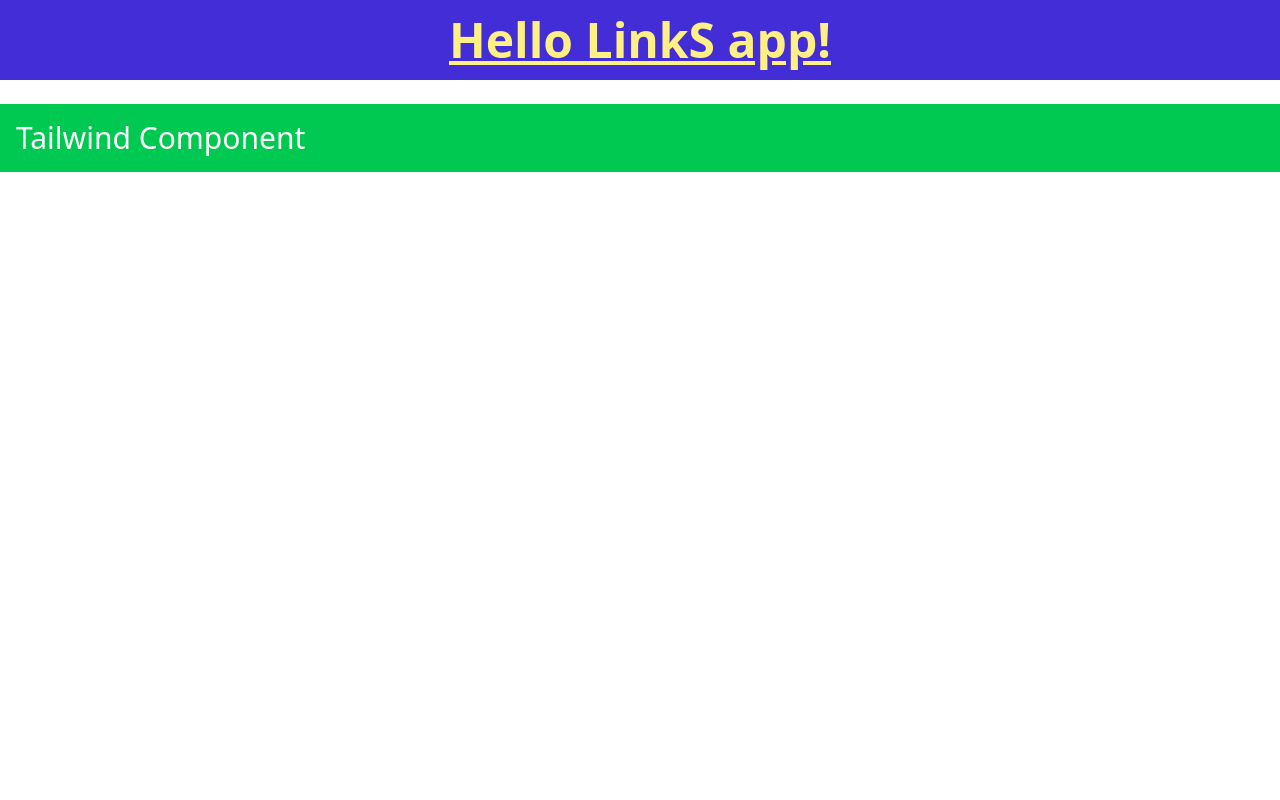
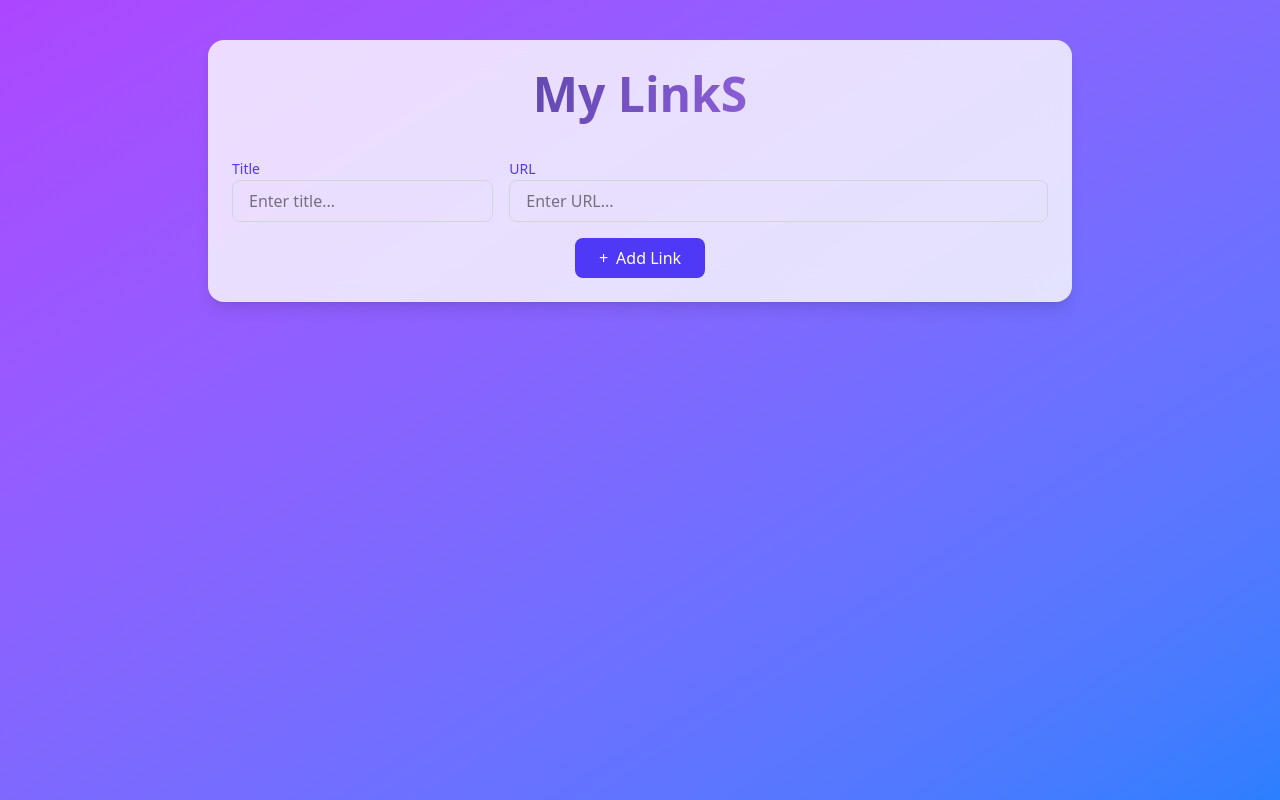
Before and after one commit to KrzyKerlin/LinkS, a Vue app in the folder frontend/: page / in a window 1280 px wide. Built offline with nearby package versions, Linux system fonts and the light colour scheme.

Commit message:
feat: Create LinkManager component

```diff
--- a/frontend/src/App.vue
+++ b/frontend/src/App.vue
@@ -1,15 +1,9 @@
 <script setup>
-import TailwindComponent from './components/TailwindComponent.vue';
+  import LinkManager from './components/LinkManager.vue';
 </script>
 
 <template>
-  <div class="bg-indigo-700 p-4">
-    <h1 class="text-5xl text-center font-bold underline text-yellow-200">
-      Hello LinkS app!
-    </h1>
-  </div>
-  <br />
-  <TailwindComponent />
+  <LinkManager />
 </template>
 
 <style scoped>
--- /dev/null
+++ b/frontend/src/components/LinkManager.vue
@@ -0,0 +1,71 @@
+<template>
+    <div class="min-h-screen bg-gradient-to-br from-purple-500 to-blue-500 py-10">
+        <div class="container mx-auto max-w-4xl px-4">
+            <div class="bg-white/80 backdrop-blur-lg rounded-2xl shadow-lg p-6">
+                <h1 class="text-5xl font-extrabold text-center mb-8 bg-gradient-to-r from-indigo-900 to-purple-400 bg-clip-text text-transparent leading-tight">
+                My LinkS
+                </h1>
+
+                <form @submit.prevent="addLink" class="space-y-4">
+                    <div class="grid grid-cols-1 md:grid-cols-12 gap-4">
+                        <div class="md:col-span-4">
+                            <label for="title" class="text-sm font-medium text-indigo-600 mb-2">Title</label>
+                            <input id="title" v-model="newLink.title" placeholder="Enter title..." required
+                            class="w-full px-4 py-2 border border-gray-300 rounded-lg focus:ring-2 focus:ring-indigo-500 focus:outline-none" />
+                        </div>
+
+                        <div class="md:col-span-8">
+                            <label for="url" class="text-sm font-medium text-indigo-600 mb-2">URL</label>
+                            <input id="url" v-model="newLink.url" placeholder="Enter URL..." required
+                            class="w-full px-4 py-2 border border-gray-300 rounded-lg focus:ring-2 focus:ring-indigo-500 focus:outline-none" />
+                        </div>
+                    </div>
+
+                    <div class="flex justify-center">
+                        <button type="submit" class="px-6 py-2 bg-indigo-600 text-white rounded-lg hover:bg-indigo-700 transition-colors flex items-center space-x-2" >
+                            <span>+</span>
+                            <span>Add Link</span>
+                        </button>
+                    </div>
+                </form>
+            </div>
+        </div>
+    </div>
+</template>
+
+<script setup lang="ts">
+    import { ref } from 'vue'
+
+    interface Link {
+        id: number
+        title: string
+        url: string
+        order?: number
+    }
+
+    const newLink = ref({
+        title: '',
+        url: ''
+    })
+
+    const links = ref<Link[]>([])
+
+    const addLink = () => {
+        if (!newLink.value.url.startsWith('http://') && !newLink.value.url.startsWith('https://')) {
+        newLink.value.url = 'https://' + newLink.value.url
+        }
+
+        const link: Link = {
+            ...newLink.value,
+            id: Date.now(),
+            order: links.value.length + 1
+        }
+
+        links.value.push(link)
+
+        newLink.value = {
+            title: '',
+            url: ''
+        }
+    }
+</script>
--- a/frontend/src/components/TailwindComponent.vue
+++ /dev/null
@@ -1,5 +0,0 @@
-<template>
-    <div class="bg-green-500 p-4">
-        <h2 class="text-3xl text-white"> Tailwind Component</h2>
-    </div>
-</template>
```
Also changed, not shown: 1 other file (tests, documents, lock files or other folders).
